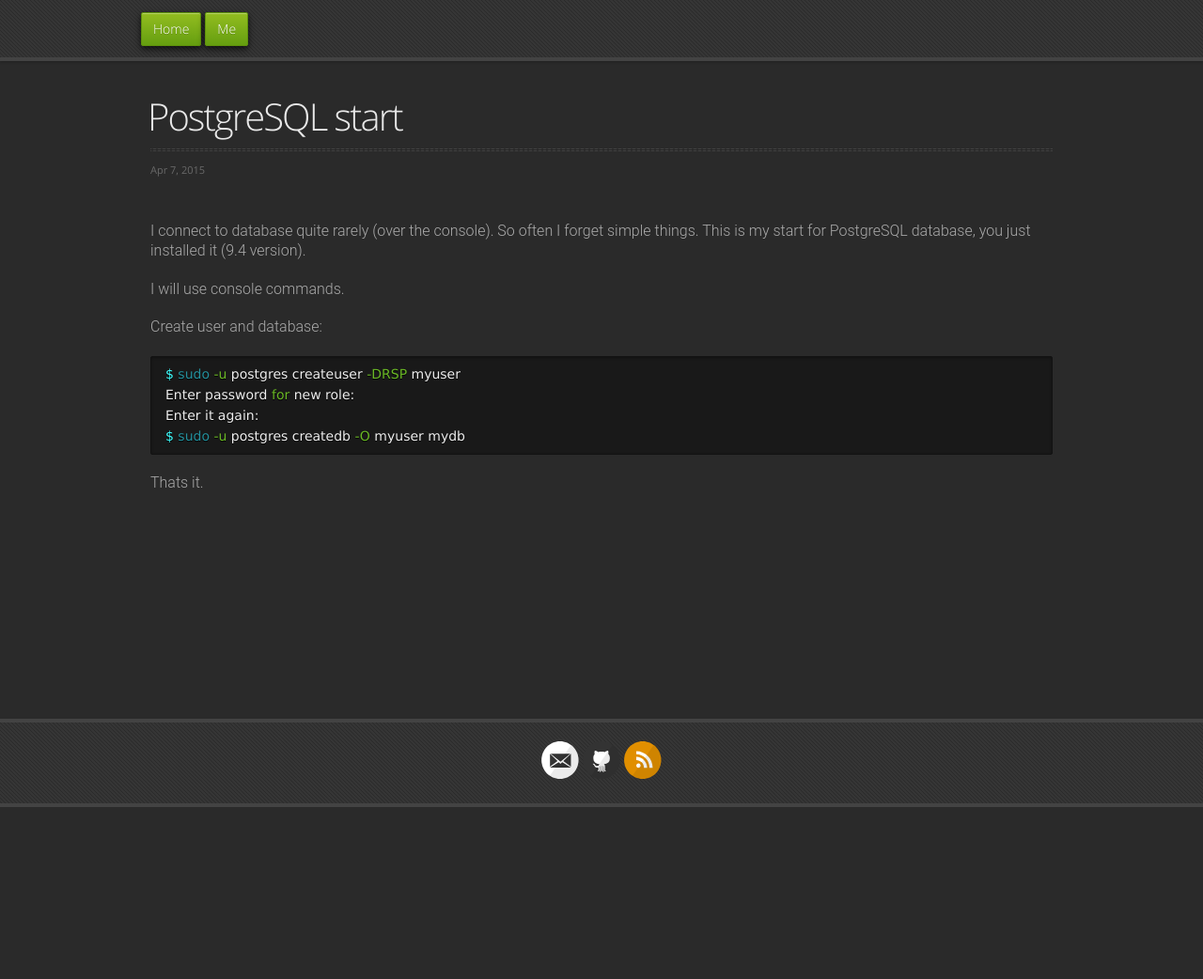
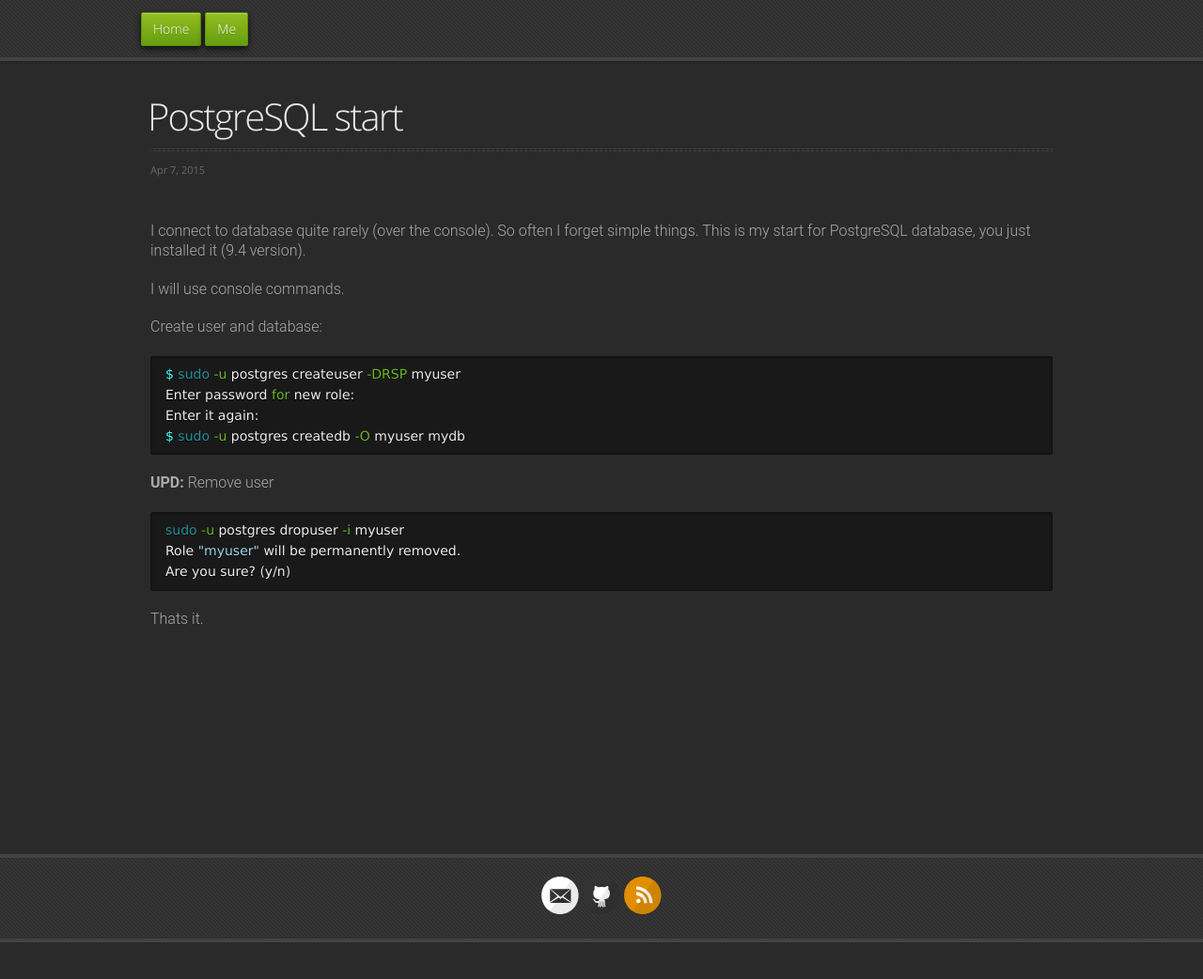
Before and after one commit to freekode/freekode.github.io, a Jekyll site: the page built from _posts/2015-04-07-postgresql-start.md, in a window 1280 px wide and 1043 px high. Shown: the whole window at 94% size. Built offline with Jekyll 4.4.1, drawn with Linux system fonts in a browser that asks for light colours; comment, search, counter and statistics services are not loaded.

Commit message:
Update 2015-04-07-postgresql-start.md

```diff
--- a/_posts/2015-04-07-postgresql-start.md
+++ b/_posts/2015-04-07-postgresql-start.md
@@ -15,4 +15,13 @@ Enter it again:
 $ sudo -u postgres createdb -O myuser mydb
 {% endhighlight %}
 
+**UPD:** Remove user
+{% highlight sh %}
+sudo -u postgres dropuser -i myuser
+Role "myuser" will be permanently removed.
+Are you sure? (y/n)
+{% endhighlight %}
+
+
+
 Thats it.
```
